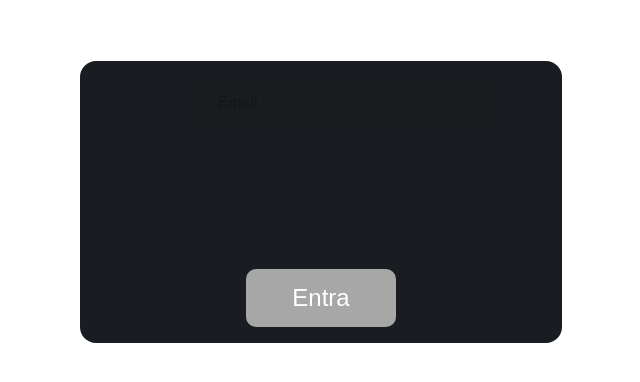
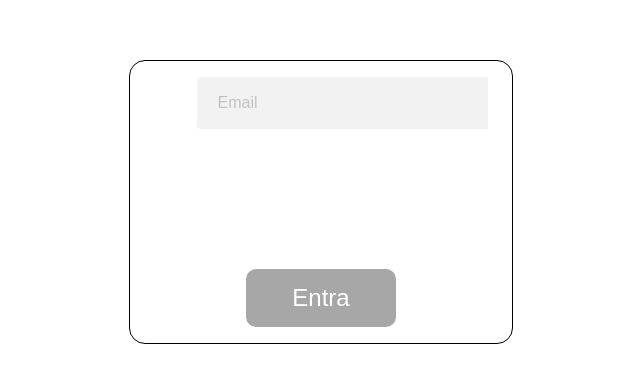
Before and after one commit to MatheusFellipi/dog-breed, a Next.js app: page / in a window 1280 px wide. Shown: the part 206-588 px from the top of the page, without its empty margins (327-967 px from the left). Built offline with nearby package versions, Linux system fonts and the light colour scheme.

Commit message:
Mudando o direção.

```diff
--- a/src/pages/index.tsx
+++ b/src/pages/index.tsx
@@ -61,6 +61,7 @@ const Container = styled.div`
   display: flex;
   justify-content: center;
   align-items: center;
+  flex-direction: column;
 
   height: 100vh;
   width: 100vw;
@@ -69,11 +70,12 @@ const Container = styled.div`
     flex-direction: column;
     align-items: center;
     justify-content: space-between;
+    border: solid 1px;
 
-    background-color: #191d21;
+    background-color: #ffffff;
     padding: 1rem;
     max-width: 550px;
-    width: 450px;
+    width: 350px;
     height: 250px;
 
     border-radius: 1rem;
```
